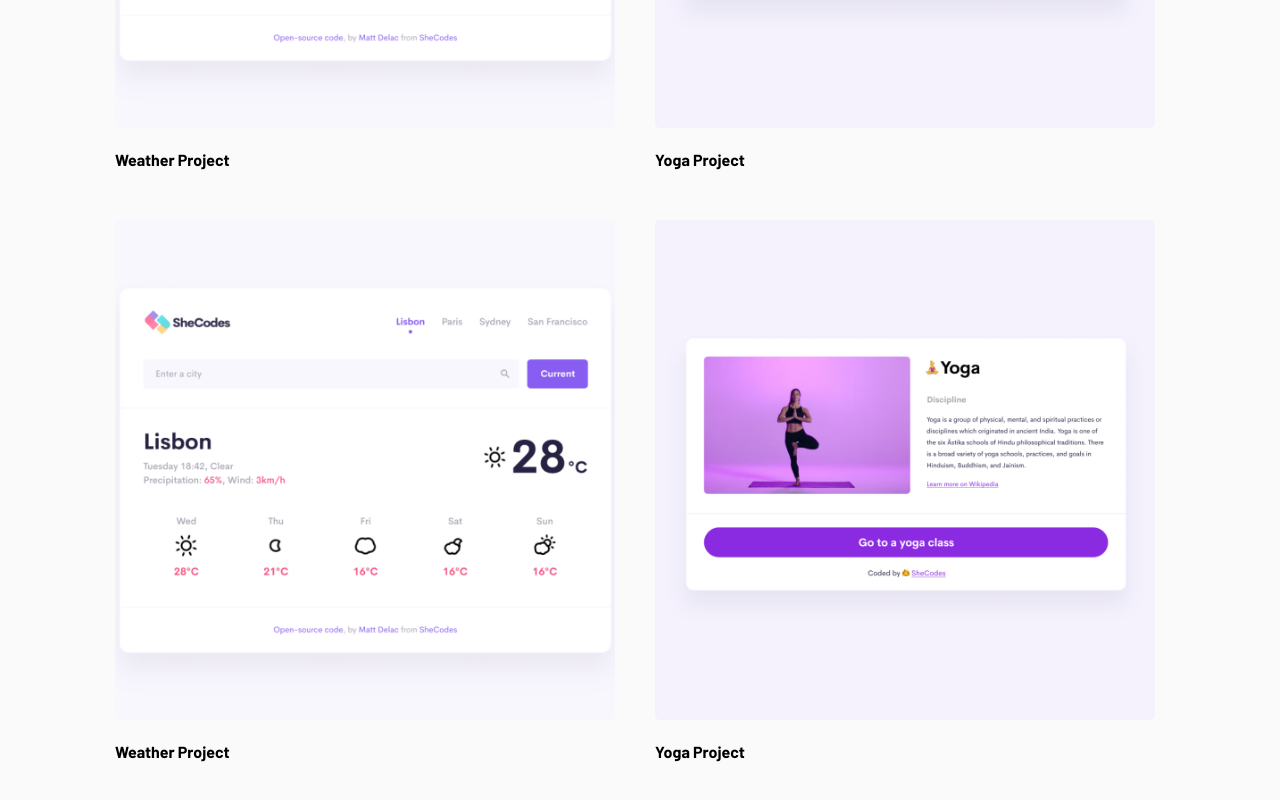
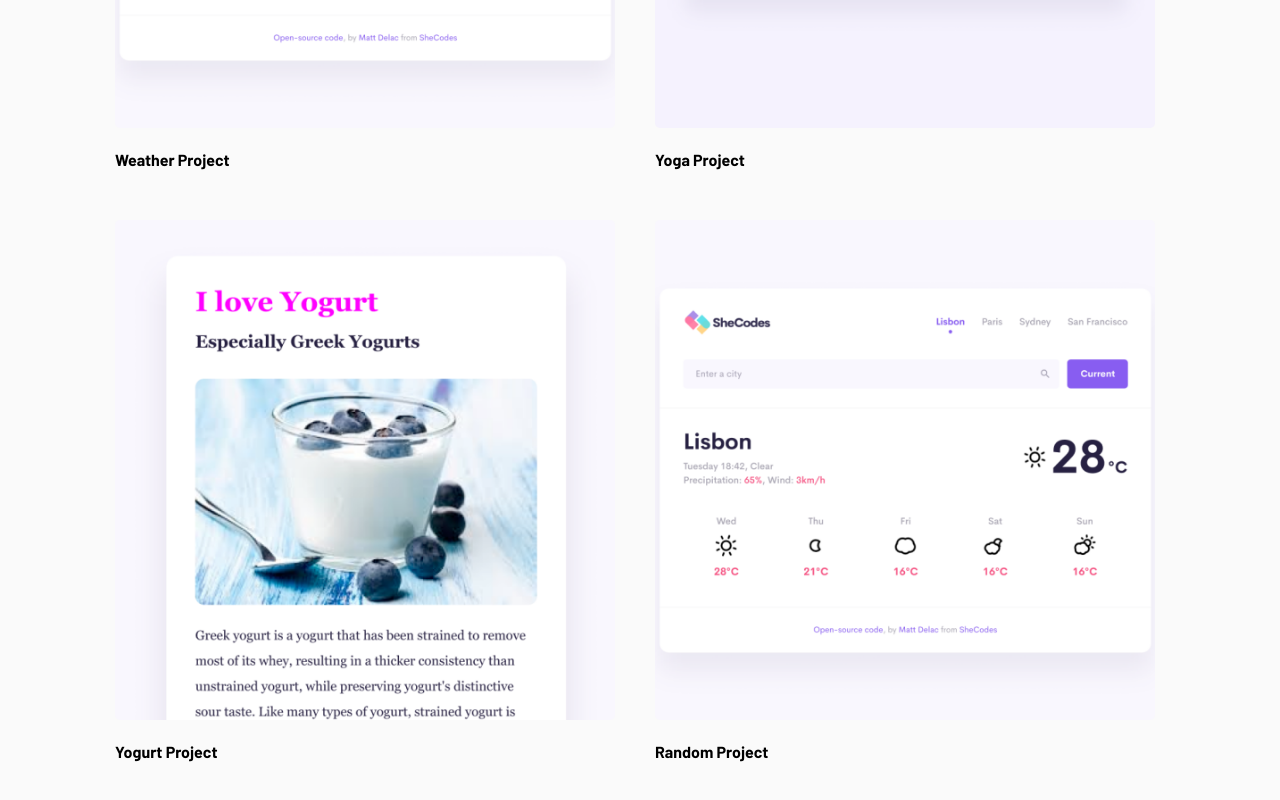
Before and after one commit to ngsiangjoo/portfolio-website, a plain HTML site: page index.html in a window 1280 px wide. Shown: the part 1490-2290 px from the top of the page. Drawn offline with nearby package versions, Linux system fonts and the light colour scheme.

Commit message:
updated dummy content

```diff
--- a/index.html
+++ b/index.html
@@ -117,16 +117,16 @@
 
                 <div class="row">
                     <div class="col-12 col-md-6 mt-5">
-                        <a href="#"><img src="images/weather.png" class="content-img img-fluid"></a>
+                        <a href="#"><img src="images/yogurt.png" class="content-img img-fluid"></a>
                         <div class="content-title">
-                            <a href="#">Weather Project</a>
+                            <a href="#">Yogurt Project</a>
                         </div>
                     </div>
 
                     <div class="col-12 col-md-6 mt-5">
-                        <a href="#"><img src="images/yoga.png" class="content-img img-fluid"></a>
+                        <a href="#"><img src="images/weather.png" class="content-img img-fluid"></a>
                         <div class="content-title">
-                            <a href="#">Yoga Project</a>
+                            <a href="#">Random Project</a>
                         </div>
                     </div>
 
```
